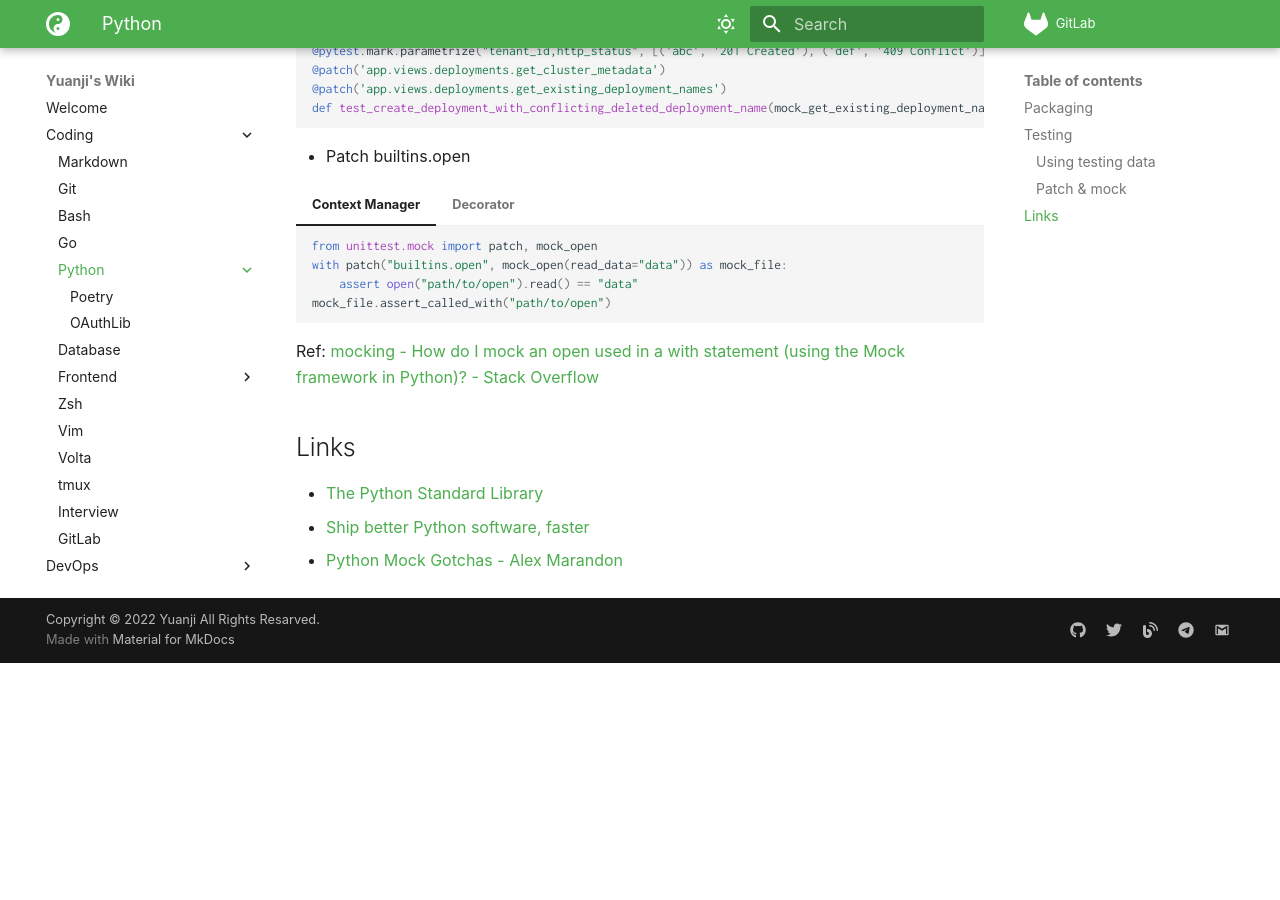
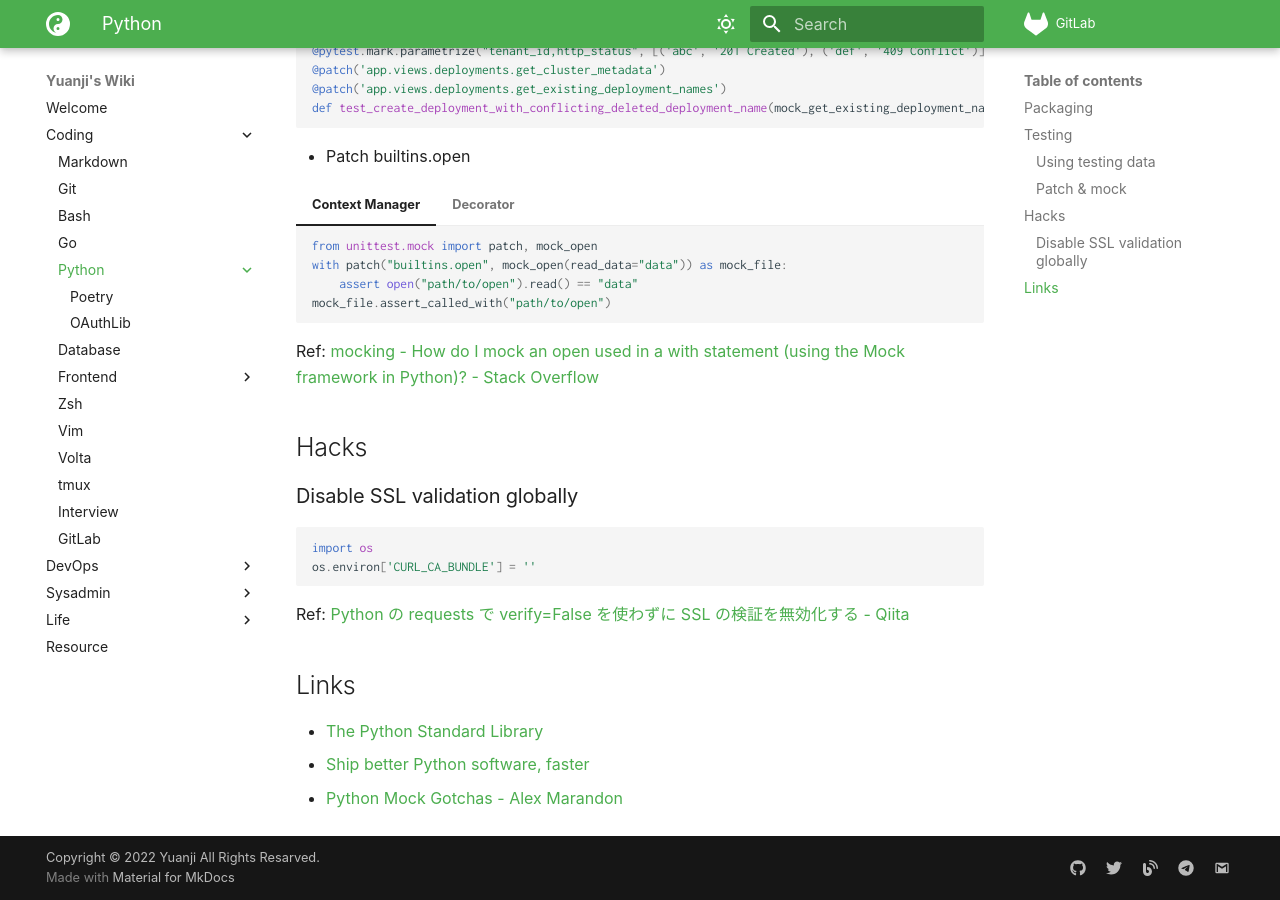
Before and after one commit to yuanji-dev/wiki, an MkDocs documentation site: the page built from docs/coding/python/index.md, in a window 1280 px wide and 900 px high, scrolled down 707 px. Built offline with MkDocs 1.6.1 and Material for MkDocs 9.7.7, drawn with Linux system fonts in a browser that asks for light colours; some web fonts are replaced; comment, search, counter and statistics services are not loaded; before the commit the page ends 1370 px from its top, so only the background shows below that.

Commit message:
Modified: docs/coding/python/index.md

````diff
--- a/docs/coding/python/index.md
+++ b/docs/coding/python/index.md
@@ -55,6 +55,17 @@
 
 Ref: [mocking - How do I mock an open used in a with statement (using the Mock framework in Python)? - Stack Overflow](https://stackoverflow.com/questions/1289894/how-do-i-mock-an-open-used-in-a-with-statement-using-the-mock-framework-in-pyth)
 
+## Hacks
+
+### Disable SSL validation globally
+
+```python
+import os
+os.environ['CURL_CA_BUNDLE'] = ''
+```
+
+Ref: [Python の requests で verify=False を使わずに SSL の検証を無効化する - Qiita](https://qiita.com/hrappuccino/items/84e3a5113b871037024a)
+
 ## Links
 
 - [The Python Standard Library](https://docs.python.org/3/library/index.html)
````
